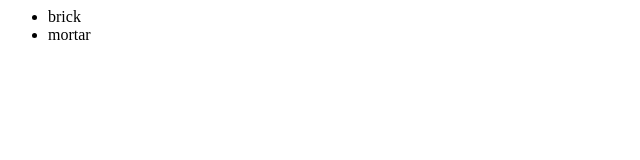
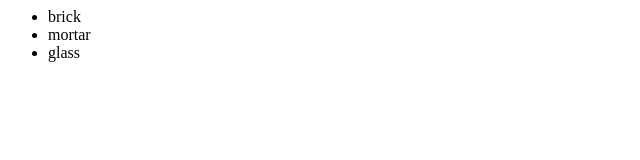
Before and after one commit to Gorjan97/GitVezbi, a plain HTML site: page index.html in a window 1280 px wide. Shown: the full height of the page, 0-640 px from the left. Drawn offline with Linux system fonts and the light colour scheme.

Commit message:
added glass

```diff
--- a/index.html
+++ b/index.html
@@ -4,6 +4,7 @@
 	<ul>
 		<li>brick</li>
 		<li>mortar</li>
+		<li>glass</li>
 	</ul>
 	</div>
 </body>
```
